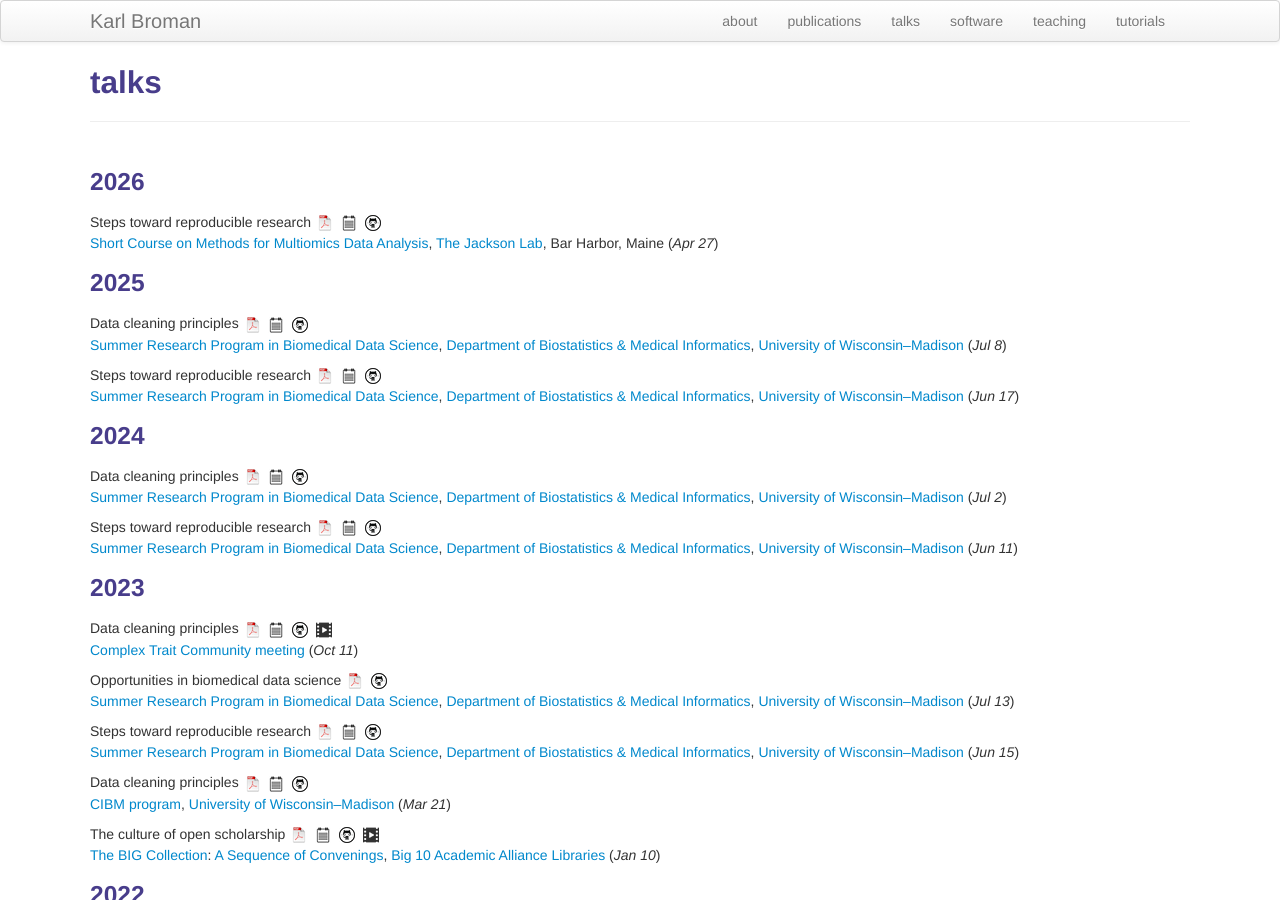
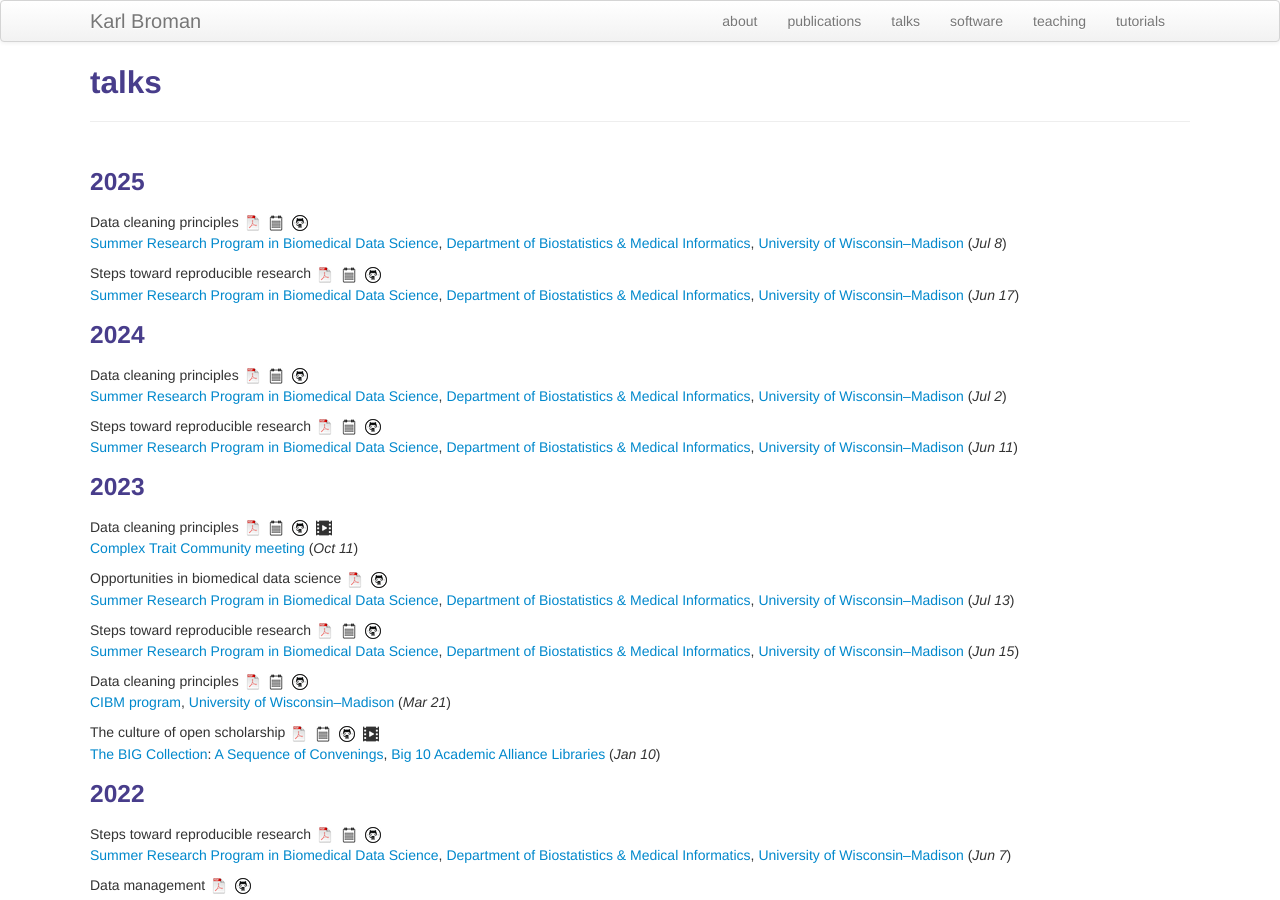
Before and after one commit to kbroman/kbroman.github.io, a Jekyll site: the page built from talks.md, in a window 1280 px wide and 900 px high. Built offline with Jekyll 4.4.1, drawn with Linux system fonts in a browser that asks for light colours.

Commit message:
move jax lecture from talks to teaching

```diff
--- a/talks.md
+++ b/talks.md
@@ -3,17 +3,6 @@ layout: page
 title: talks
 description: Karl Broman's talks
 ---
-
-### 2026
-
-Steps toward reproducible research
-[![pdf](icons16/pdf-icon.png)](https://kbroman.org/Talk_JAXomics/repro_research.pdf)
-[![pdf w/notes](icons16/notes-icon.png)](https://kbroman.org/Talk_JAXomics/repro_research_withnotes.pdf)
-[![github](icons16/github-icon.png)](https://github.com/kbroman/Talk_JAXomics)<br/>
-[Short Course on Methods for Multiomics Data Analysis](https://www.jax.org/education-and-learning/education-calendar/2026/04-april/methods-for-multiomics-data-analysis-short-course),
-[The Jackson Lab](https://www.jax.org),
-Bar Harbor, Maine (_Apr 27_)
-
 
 ### 2025
 
```
Also changed, not shown: teaching.md (+16 -0 lines).
